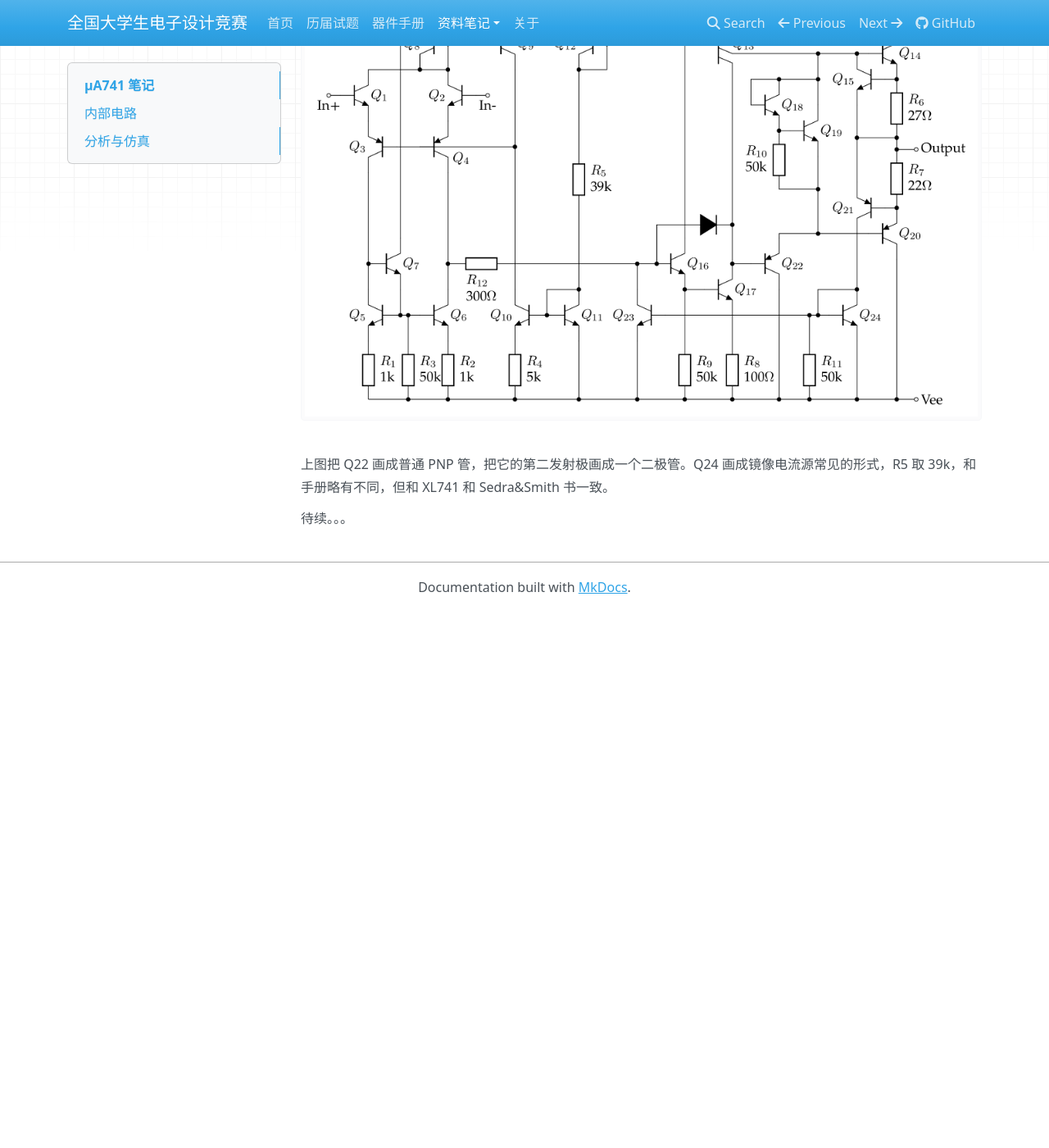
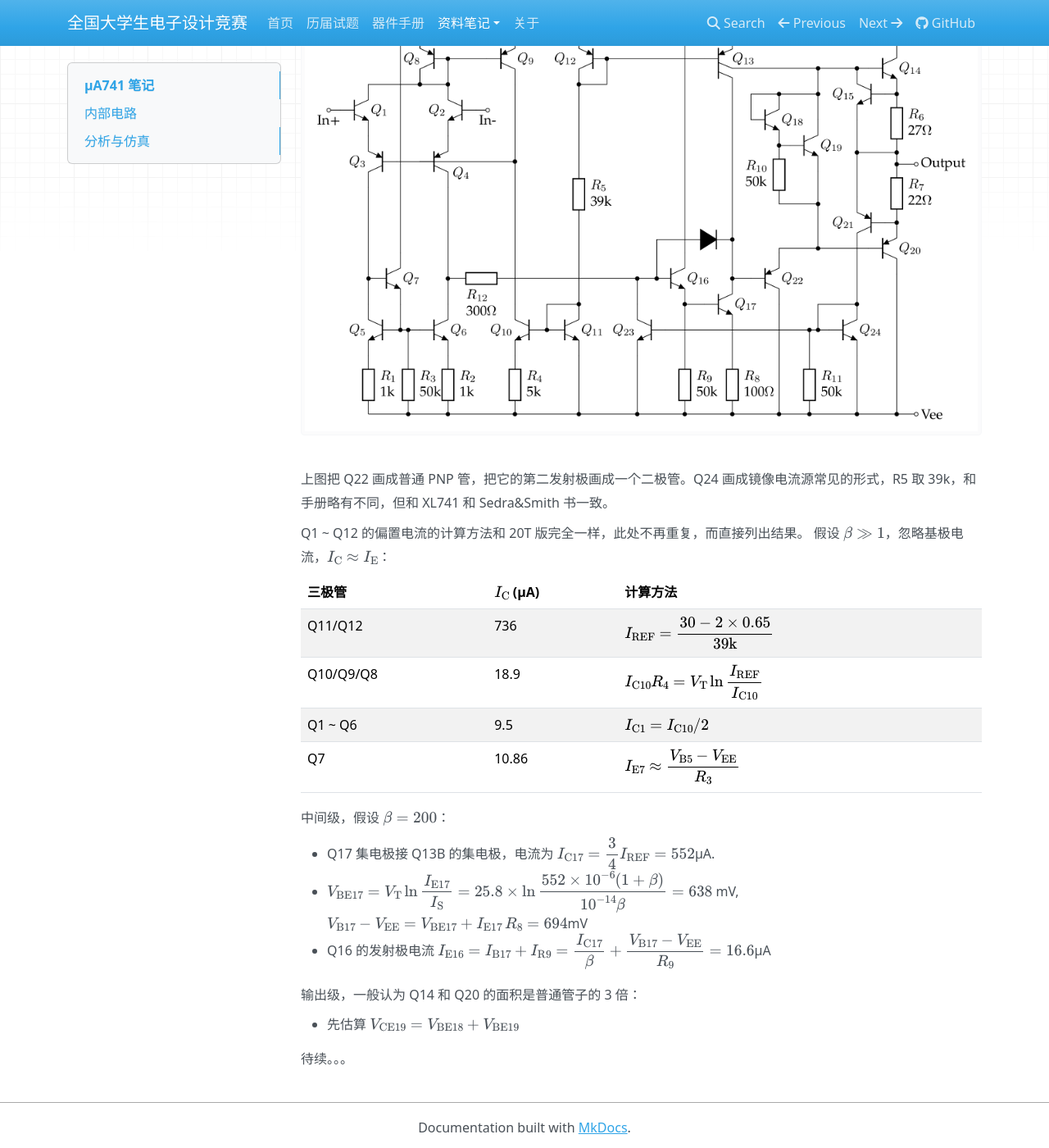
Before and after one commit to chenshuo/nuedc, an MkDocs documentation site: the page built from docs/741.md, in a window 1280 px wide and 1400 px high, scrolled down 5814 px. Shown: the whole window at 82% size. Built offline with MkDocs 1.6.1, drawn with Linux system fonts in a browser that asks for light colours; nearby versions of some CDN libraries; formulas are drawn with MathJax 3; before the commit the page ends 6555 px from its top, so only the background shows below that; some of the changed text lies outside the part shown.

Commit message:
Update 741 notes.

```diff
--- a/docs/741.md
+++ b/docs/741.md
@@ -23,6 +23,7 @@ Dave Fullagar and [history of µA741](741/ho18opamp.pdf)
 其中面积最大的发亮的区域是 30pF 的补偿电容。
 
 ## 内部电路
+
 741 内部电路很经典，国内的模电教材上常讲的 F007 运放其实是 µA741 的“山寨版”，“F”字头我猜代表“放”大。741 的内部电路有两个常见的版本，分别有 20 个三极管和 24 个三极管，以下称为 20T 版和 24T 版。
 
 为了简化，两个调零的引脚没有画出来。
@@ -82,7 +83,7 @@ FIXME: 分立器件 XL741 笔记
 
 ### 直流工作点计算
 
-假设 \(\beta \gg 1\)，忽略基极电流，\(I_\mathrm{C}\approx I_\mathrm{E}\)：
+假设所有三极管 \(I_\mathrm{S} = 10\)fA，除输出推挽管 Q14/Q20 外，面积均相等。假设 \(\beta \gg 1\)，忽略基极电流，\(I_\mathrm{C}\approx I_\mathrm{E}\)：
 
 * 假设 Vbe = 0.65V，\(I_\mathrm{REF} = I_\mathrm{R5} = \dfrac{30-0.65\times 2}{39\mathrm{k}}\approx 0.736 \mathrm{mA}\)。Q12/Q13 是电流镜 \(I_\mathrm{C11} \approx I_\mathrm{C12} \approx I_\mathrm{C13} \approx I_\mathrm{REF} = 0.736 \mathrm{mA}\)
 
@@ -118,12 +119,12 @@ FIXME: 分立器件 XL741 笔记
 * \(I_\mathrm{B17} = I_\mathrm{E17} / (\beta+1) = 3.6\)µA
 * \(I_\mathrm{C16} \approx I_\mathrm{E16} = 13.7+3.6 = 17.3\)µA
 
-输出级：
+输出级，一般认为 Q14 和 Q20 的面积是普通管子的 3 倍：
 
 * 近似认为 Q18 的电流是 \(I_\mathrm{REF} = 0.736\)mA，则 \(V_\mathrm{BE18}\approx 0.65\)V，考虑 Q18 的 Vbe 倍增效果，\(V_\mathrm{CE18}\approx (1+\dfrac{R_7}{R_8}) V_\mathrm{BE18} = 1.6 \times 0.65 = 1.04\)V
 * 当输出为 0V 时，\(I_\mathrm{E14} = I_\mathrm{E20}\)，所以认为 \(V_\mathrm{BE14}\) 和 \(V_\mathrm{BE20}\) 平分 \(V_\mathrm{CE18}\)，即  \(V_\mathrm{BE14} =  V_\mathrm{BE20} = V_\mathrm{CE18}/2 = 0.52\)V
 
-* Q14 和 Q20 的静态偏置电流为 \(I_\mathrm{S}\exp\dfrac{V_\mathrm{BE14}}{V_\mathrm{T}} = 10\times 10 ^{-15} \exp\dfrac{0.52}{0.0258}\approx 5.7\)µA
+* Q14 和 Q20 的静态偏置电流为 \(3 I_\mathrm{S}\exp\dfrac{V_\mathrm{BE14}}{V_\mathrm{T}} = 10\times 10 ^{-15} \exp\dfrac{0.52}{0.0258}\approx 17\)µA
 
 至此，全部管子的直流工作点已经求出来。
 
@@ -139,4 +140,27 @@ FIXME: 分立器件 XL741 笔记
 
 上图把 Q22 画成普通 PNP 管，把它的第二发射极画成一个二极管。Q24 画成镜像电流源常见的形式，R5 取 39k，和手册略有不同，但和 XL741 和 Sedra&Smith 书一致。
 
+
+Q1 ~ Q12 的偏置电流的计算方法和 20T 版完全一样，此处不再重复，而直接列出结果。
+假设 \(\beta \gg 1\)，忽略基极电流，\(I_\mathrm{C}\approx I_\mathrm{E}\)：
+
+| 三极管 | \(I_\mathrm{C}\) (µA)| 计算方法 |
+| --- | --- | --- |
+| Q11/Q12 | 736 | \(I_\mathrm{REF}=\dfrac{30-2\times 0.65}{39\mathrm{k}}\) |
+| Q10/Q9/Q8 | 18.9 | \(I_\mathrm{C10} R_4 = V_\mathrm{T}\ln \dfrac{I_\mathrm{REF}}{I_\mathrm{C10}}\) |
+|Q1 ~ Q6 | 9.5 | \(I_\mathrm{C1} = I_\mathrm{C10} / 2\) |
+| Q7 | 10.86 | \(I_\mathrm{E7} \approx \dfrac{V_\mathrm{B5} - V_\mathrm{EE}}{R_3}\) |
+
+中间级，假设 \(\beta=200\)：
+
+* Q17 集电极接 Q13B 的集电极，电流为 \(I_\mathrm{C17} = \dfrac{3}{4}I_\mathrm{REF} = 552\)µA.
+* \(V_\mathrm{BE17} = V_\mathrm{T}\ln\dfrac{I_\mathrm{E17}}{I_\mathrm{S}}=25.8\times \ln \dfrac{552\times 10^{-6} (1+\beta)}{ 10^{-14}\beta} = 638\) mV, \(V_\mathrm{B17} - V_\mathrm{EE}= V_\mathrm{BE17} + I_\mathrm{E17}\,R_8 = 694\)mV
+* Q16 的发射极电流 \(I_\mathrm{E16} = I_\mathrm{B17} + I_\mathrm{R9} =\dfrac{I_\mathrm{C17}}{\beta} + \dfrac{V_\mathrm{B17} - V_\mathrm{EE}}{R_9} = 16.6\)µA
+
+
+输出级，一般认为 Q14 和 Q20 的面积是普通管子的 3 倍：
+
+* 先估算 \(V_\mathrm{CE19}=V_\mathrm{BE18} + V_\mathrm{BE19}\)
+
+
 待续。。。
```
Also changed, not shown: docs/741/lm741-20t-op0.png.
